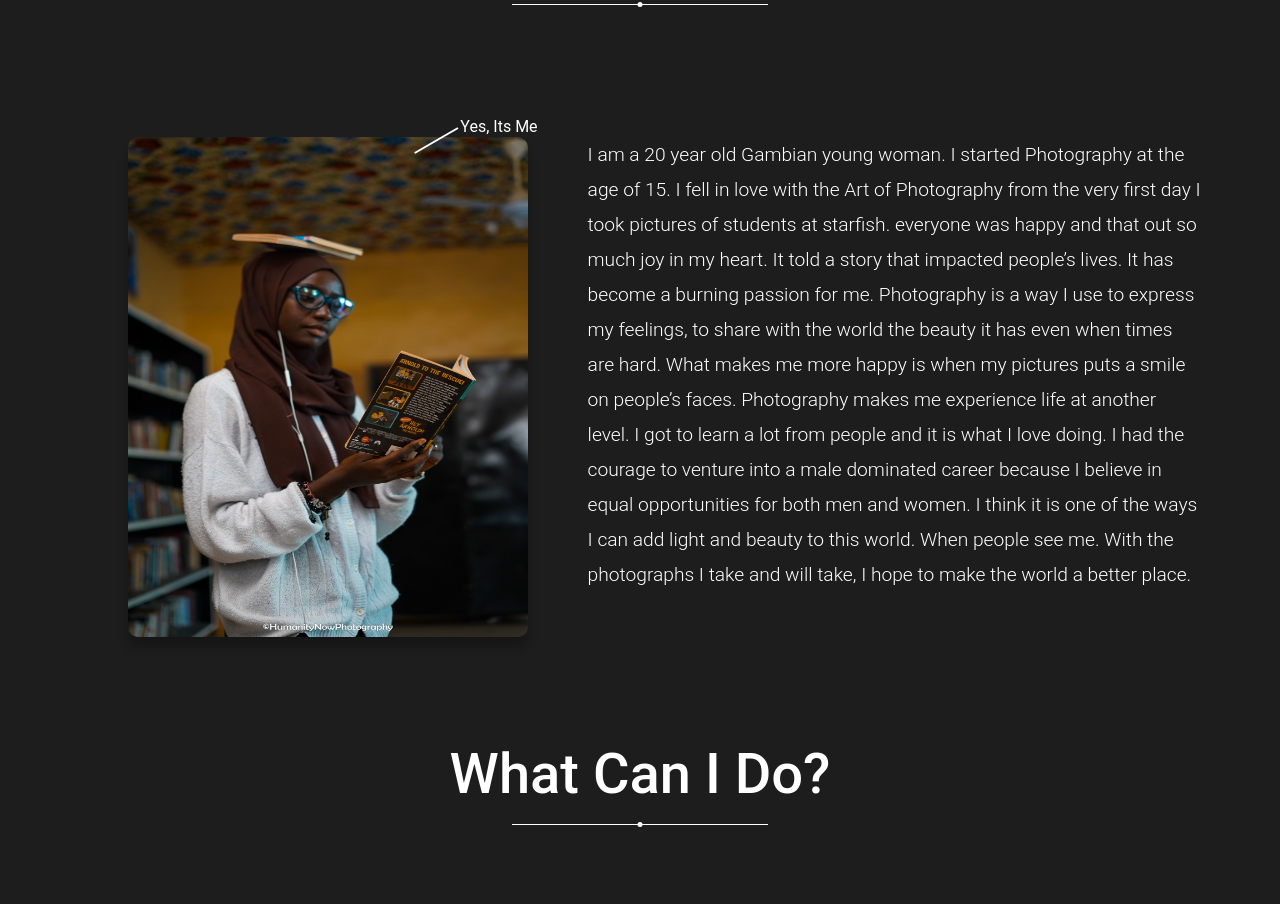
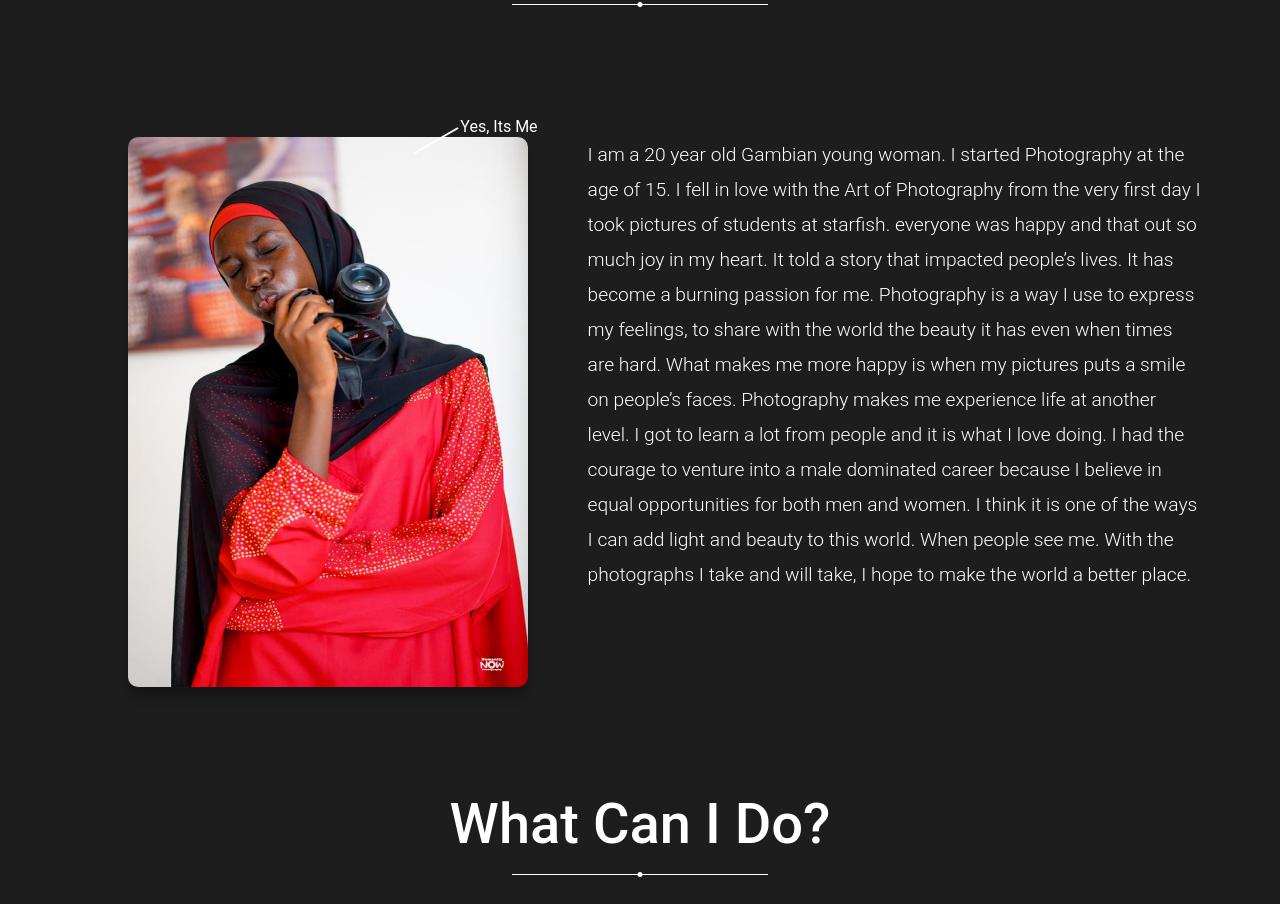
Before and after one commit to Konteh/Baldezz, a plain HTML site: page index.html in a window 1280 px wide. Shown: the part 958-1862 px from the top of the page. Drawn offline with nearby package versions, Linux system fonts and the light colour scheme.

Commit message:
third commit

```diff
--- a/index.html
+++ b/index.html
@@ -56,7 +56,7 @@
 
     <div class="about-me-container">
         <div class="left-col">
-            <img src="img/project (1).jpeg" class="about-image" alt="">
+            <img src="img/baldez.jpeg" class="about-image" alt="">
         </div>
         <div class="right-col">
             <p class="about-para">I am a 20 year old Gambian young woman. I started Photography at the age of 15. I fell in love with the Art of Photography from the very first day I took pictures of students at starfish. everyone was happy and that out so much joy in my heart. It told a story that impacted people’s lives. It has become a burning passion for me. Photography is a way I use to express my feelings, to share with the world the beauty it has even when times are hard.
--- a/style.css
+++ b/style.css
@@ -241,7 +241,7 @@ body{
 }
 .about-image{
     width: 400px;
-    height: 500px;
+    height: 550px;
 }
 
 .skill-container{
```
